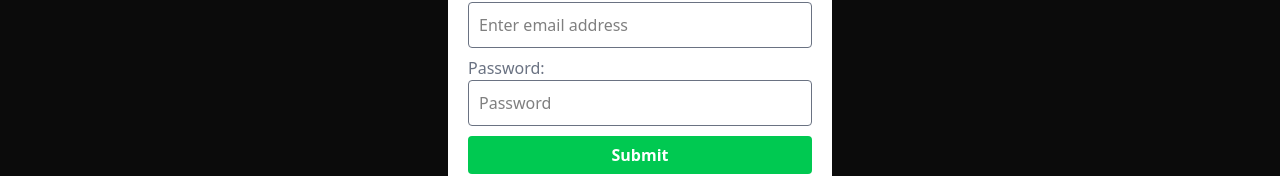
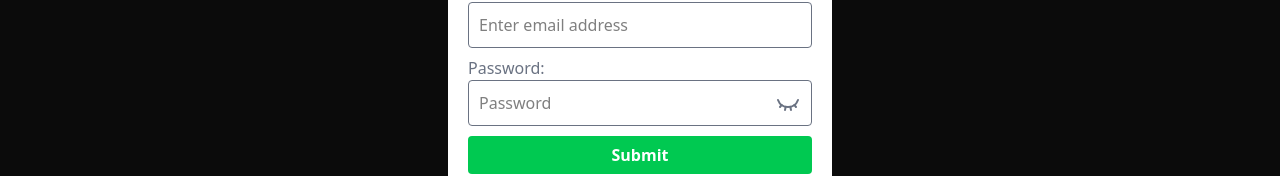
Before and after one commit to AtheoJester23/Typetype, a React (Vite) app: page /Login in a window 1280 px wide. Shown: the part 330-506 px from the top of the page. Built offline with nearby package versions, Linux system fonts and the light colour scheme.

Commit message:
style: add show password button

```diff
--- a/src/components/LoginForm.tsx
+++ b/src/components/LoginForm.tsx
@@ -1,6 +1,21 @@
-import { Link } from "react-router-dom";
+import { Link, type HTMLFormMethod } from "react-router-dom";
+import { Eye, EyeClosed } from "lucide-react";
+import { useState } from "react";
 
 const LoginForm = () => {
+    const [show, setShow] = useState(false)
+
+    const handleLogin = async(e: React.FormEvent<HTMLFormElement>) =>{
+        e.preventDefault();
+
+        const formData = new FormData(e.currentTarget);
+        const email = formData.get("email") as string
+        const password = formData.get("password") as string;
+
+        console.log("Email: ", email);
+        console.log("Password: ", password);
+    }
+
     return (
         <form className="formLogin">
             <h1 className="text-center font-bold text-3xl text-[rgb(23,23,23)]">Login</h1>
@@ -12,7 +27,10 @@ const LoginForm = () => {
                 </div>
                 <div className="flex flex-col">
                     <label htmlFor="password" className="text-gray-500">Password: </label>
-                    <input type="text" name="password" id="password" className="border border-gray-500 rounded p-[10px]" placeholder="Password"/>
+                    <div className="relative">
+                        <input type={show ? "text" : "password"} name="password" id="password" className="border border-gray-500 rounded p-[10px] w-full" placeholder="Password" autoComplete="off"/>
+                        <button type="button" className="absolute right-3 top-3" onClick={() => setShow(prev => !prev)}>{show ? <Eye className="text-gray-500"/> : <EyeClosed className="text-gray-500"/>}</button>
+                    </div>
                 </div>
 
             </div>
```
